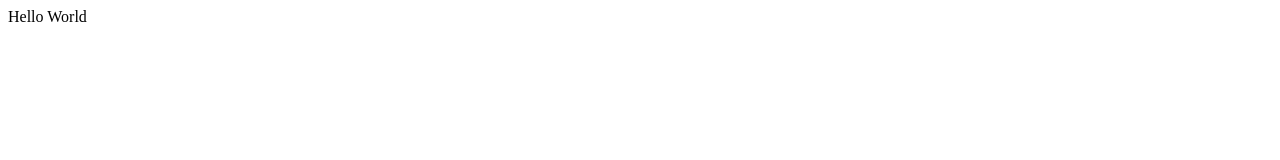
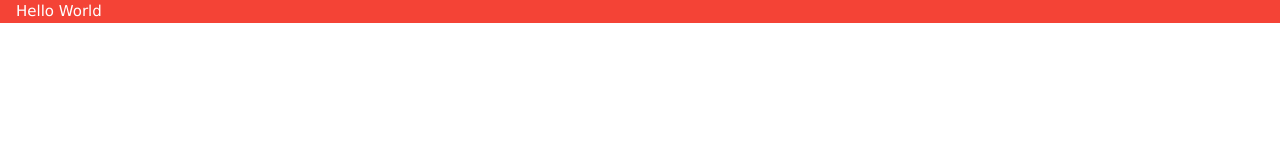
Before and after one commit to julestechting/meeting-analytics, a website: page static/index.html in a window 1280 px wide. Drawn offline with nearby package versions, Linux system fonts and the light colour scheme.

Commit message:
Added W3 CSS link

```diff
--- a/static/index.html
+++ b/static/index.html
@@ -3,8 +3,12 @@
 <head>
     <title>Meeting Analytics</title>
     <meta name="viewport" content="width=device-width, initial-scale=1.0, user-scalable=no, minimum-scale=1.0, maximum-scale=1.0">
+    <link rel="stylesheet" href="http://www.w3schools.com/lib/w3.css">
 </head>
 
-<body>Hello World</body>
+<body>
+  <div class="w3-container w3-red">
+    Hello World</body>
+  </div>
 
 </html>
```
